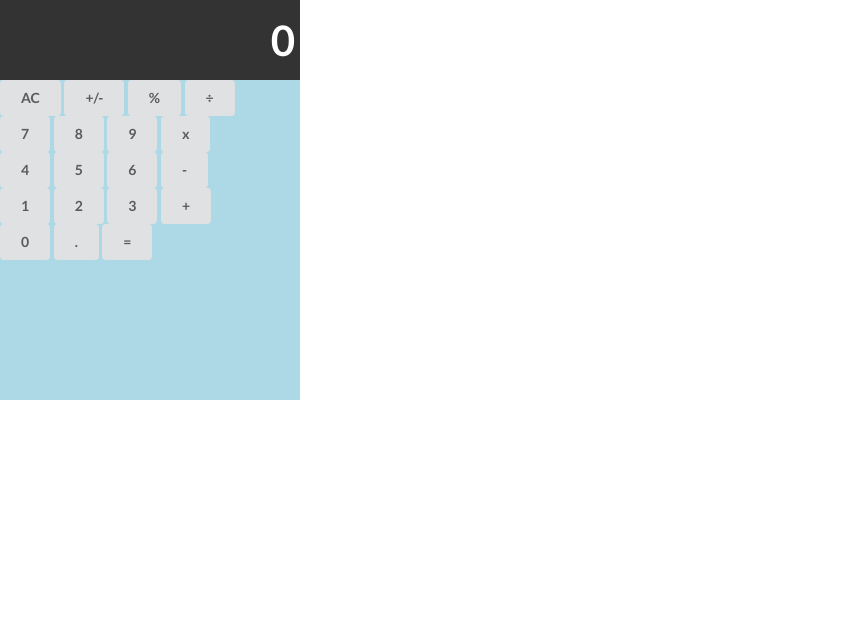
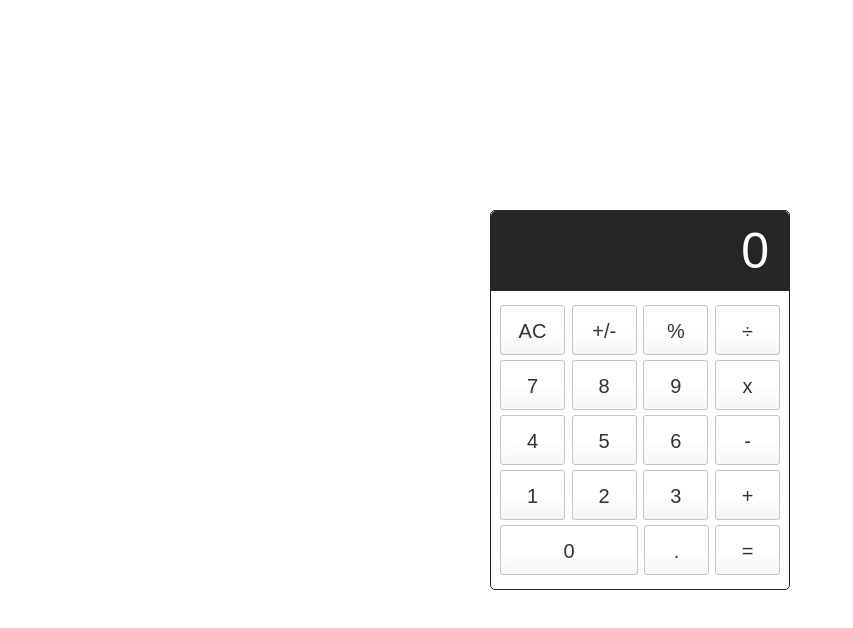
Before and after one commit to anayafj/calculator-app, a React (Create React App) app: page / in a window 1280 px wide. Shown: the top 628 px of the page, without its empty margins (0-853 px from the left). Built offline with nearby package versions, Linux system fonts and the light colour scheme.

Commit message:
updated styling and formating - needs color

```diff
--- a/src/components/App.js
+++ b/src/components/App.js
@@ -1,6 +1,5 @@
 import '../stylesheets/components/App.scss';
 import React, { Component } from 'react';
-// import classnames from 'classnames';
 
 import {
 	calculateEquation,
@@ -77,7 +76,6 @@ class App extends Component {
 	}
 
 	render() {
-		// let appClasses = classnames('app-container');
 		return (
 			<div className="app-container">
 				<NumberDisplay displayNumber={this.state.number} />
--- a/src/components/NumberButton.js
+++ b/src/components/NumberButton.js
@@ -7,15 +7,29 @@ class NumberButton extends Component {
 		this.props.onButtonPress(e.target.id);
 	};
 
+	componentDidUpdate() {}
+
 	render() {
 		const { name } = this.props;
+		const classNameGrow = 'itemGrow';
+		const classNameOperand = 'operand';
+		const classNameHeader = 'topOperands';
+		let className = '';
+
+		if (name === 0) {
+			console.log('name = ', name);
+			className = classNameGrow;
+		}
 
 		return (
-			<div className="pad-button">
-				<button className="ui button" id={name} onClick={this.buttonClicked}>
-					{name}
-				</button>
-			</div>
+			<button
+				type="button"
+				className={className}
+				id={name}
+				onClick={this.buttonClicked}
+			>
+				{name}
+			</button>
 		);
 	}
 }
--- a/src/components/NumberDisplay.js
+++ b/src/components/NumberDisplay.js
@@ -2,14 +2,20 @@ import '../stylesheets/components/NumberDisplay.scss';
 import React, { Component } from 'react';
 
 class NumberDisplay extends Component {
-	state = { number: 0 };
+	// state = { number: 0 };
 	render() {
 		const displayNumber = this.props.displayNumber;
 		return (
 			// <div className="number-display ui segment"></div>
-			<div className="number-display">
-				<div className="number">{displayNumber}</div>
-			</div>
+			<input
+				type="text"
+				className="number-display"
+				value={displayNumber}
+				disabled
+			/>
+			// <div className="number-display">
+			// 	<div className="number">{displayNumber}</div>
+			// </div>
 		);
 	}
 }
--- a/src/index.js
+++ b/src/index.js
@@ -1,7 +1,8 @@
+import './stylesheets/main.scss';
+
 import React from 'react';
 import ReactDOM from 'react-dom';
 
 import App from './components/App';
-// require('./stylesheets/main.scss');
 
 ReactDOM.render(<App />, document.querySelector('#root'));
--- /dev/null
+++ b/src/stylesheets/base/_base.scss
@@ -0,0 +1,15 @@
+// HTML Setup
+$htmlFontSize: 62.5%;
+
+html {
+	font-size: $htmlFontSize;
+	box-sizing: border-box;
+}
+
+*,
+*::before,
+*::after {
+	margin: 0;
+	padding: 0;
+	box-sizing: inherit;
+}
--- a/src/stylesheets/components/App.scss
+++ b/src/stylesheets/components/App.scss
@@ -1,7 +1,19 @@
-@import '../utils/variables';
+// @import '../utils/variables';
+
+// APP Setup
+$appWidth: 300px;
+$appHeight: 380px;
+$appBackgroundColor: Lightblue;
+$appBorderColor: #252525;
 
 .app-container {
+	position: absolute;
+	top: 50%;
+	left: 50%;
+	transform: translate(-50%, -50%);
 	width: $appWidth !important;
 	height: $appHeight !important;
-	background-color: $appBackgroundColor;
+	border: 1px solid $appBorderColor;
+	border-radius: 5px;
+	// background-color: $appBackgroundColor;
 }
--- a/src/stylesheets/components/NumberButton.scss
+++ b/src/stylesheets/components/NumberButton.scss
@@ -1,4 +1,34 @@
-.pad-button {
-	display: flex;
-	flex-grow: 4;
+button {
+	cursor: pointer;
+	min-width: 65px;
+	height: 50px;
+	min-height: 1em;
+	background-color: #fff;
+	border-radius: 3px;
+	border: 1px solid #c4c4c4;
+	background-color: transparent;
+	font-size: 2rem;
+	line-height: 50px;
+	color: #333;
+
+	background-image: linear-gradient(
+		to bottom,
+		transparent,
+		transparent 50%,
+		rgba(0, 0, 0, 0.04)
+	);
+
+	box-shadow: inset 0 0 0 1px rgba(255, 255, 255, 0.05),
+		inset 0 1px 0 0 rgba(255, 255, 255, 0.45),
+		inset 0 -1px 0 0 rgba(255, 255, 255, 0.15),
+		0 1px 0 0 rgba(255, 255, 255, 0.15);
+	text-shadow: 0 1px rgba(255, 255, 255, 0.4);
+
+	&.itemGrow {
+		min-width: 138px;
+	}
+
+	&:hover {
+		background-color: #eaeaea;
+	}
 }
--- a/src/stylesheets/components/NumberDisplay.scss
+++ b/src/stylesheets/components/NumberDisplay.scss
@@ -1,22 +1,41 @@
-@import '../utils/variables';
+// @import '../utils/variables';
+
+// Display Colors
+$displayBackgroundColor: #252525;
+$displayTextColor: #fff;
+$displayHeight: 80px;
+$fontSize: 5rem;
+
+// .number-display {
+// 	display: flex;
+// 	flex-direction: row-reverse;
+// 	min-height: 80px;
+// 	background-color: $displayBackgroundColor;
+// 	overflow: hidden;
+
+// 	.number {
+// 		display: flex;
+// 		align-items: center;
+// 		// width: 300px;
+// 		// padding-left: 5px;
+// 		padding-right: 5px;
+// 		font-size: 3em;
+// 		// text-size-adjust: 80%;
+// 		// font-size: clamp(1rem, -0.875rem + 8.333vw, 3.5rem);
+// 		font-weight: bolder;
+// 		color: $displayTextColor;
+// 	}
+// }
 
 .number-display {
-	display: flex;
-	flex-direction: row-reverse;
-	min-height: 80px;
+	width: 100%;
+	font-size: $fontSize;
+	height: $displayHeight;
+	border: none;
+	border-radius: 5px 5px 0 0;
 	background-color: $displayBackgroundColor;
-	overflow: hidden;
-
-	.number {
-		display: flex;
-		align-items: center;
-		// width: 300px;
-		// padding-left: 5px;
-		padding-right: 5px;
-		font-size: 3em;
-		// text-size-adjust: 80%;
-		// font-size: clamp(1rem, -0.875rem + 8.333vw, 3.5rem);
-		font-weight: bolder;
-		color: $displayTextColor;
-	}
+	color: $displayTextColor;
+	text-align: right;
+	padding-right: 20px;
+	padding-left: 10px;
 }
--- a/src/stylesheets/components/NumberPad.scss
+++ b/src/stylesheets/components/NumberPad.scss
@@ -1,9 +1,17 @@
 .number-pad {
 	display: flex;
 	flex-wrap: wrap;
-	overflow: hidden;
+	width: 100%;
+	padding: 14px 9px;
 }
 
 .row {
 	display: flex;
+	justify-content: space-between;
+	width: 100%;
+	margin-bottom: 5px;
+
+	&:last-child {
+		margin-bottom: 0;
+	}
 }
--- /dev/null
+++ b/src/stylesheets/main.scss
@@ -0,0 +1,2 @@
+@import './utils/variables';
+@import './base/base';
--- a/src/stylesheets/utils/_variables.scss
+++ b/src/stylesheets/utils/_variables.scss
@@ -1,7 +1,10 @@
+// // HTML Setup
+// $htmlFontSize: 62.5%;
+
 // APP Setup
-$appWidth: 300px;
-$appHeight: 400px;
-$appBackgroundColor: Lightblue;
+// $appWidth: 300px;
+// $appHeight: 400px;
+// $appBackgroundColor: Lightblue;
 
 // Display Colors
 $displayBackgroundColor: #333;
```
